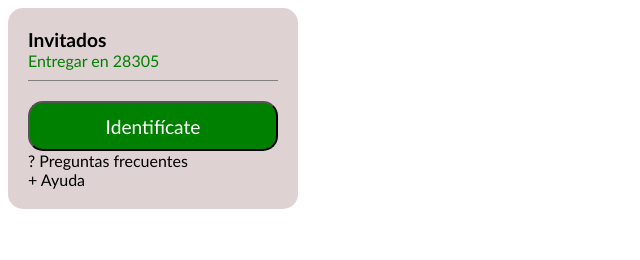
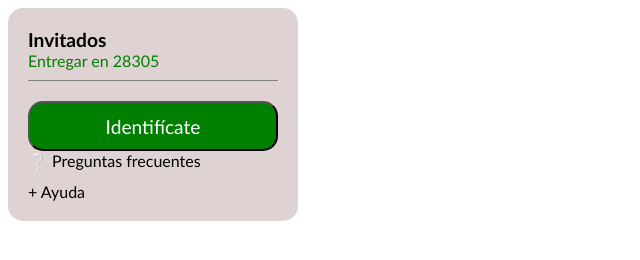
Before and after one commit to danielpardoc23/maquetacion-componente-tienda-online, a plain HTML site: page index.html in a window 1280 px wide. Shown: the whole page, without its empty margins (0-640 px from the left). Drawn offline with Linux system fonts and the light colour scheme.

Commit message:
Se separan las dos líneas finales y se añade el emote "?"

```diff
--- a/CSS/styles.css
+++ b/CSS/styles.css
@@ -36,4 +36,11 @@
     margin-top: 20px;
     height: 50px;
     font-size: larger;
+
 }
+.separador{
+    display: flex;
+    height: 50px;
+    flex-direction: column;
+    justify-content: space-between;
+}
--- a/index.html
+++ b/index.html
@@ -20,8 +20,8 @@
         <div class="boton">
             <button>Identifícate</button>
         </div>
-        <div>
-            <div><spam>? Preguntas frecuentes</spam></div>
+        <div class="separador">
+            <div><spam>&#x2754 Preguntas frecuentes</spam></div>
             <div><spam>+ Ayuda</spam></div>
         </div>
     </div>
```
